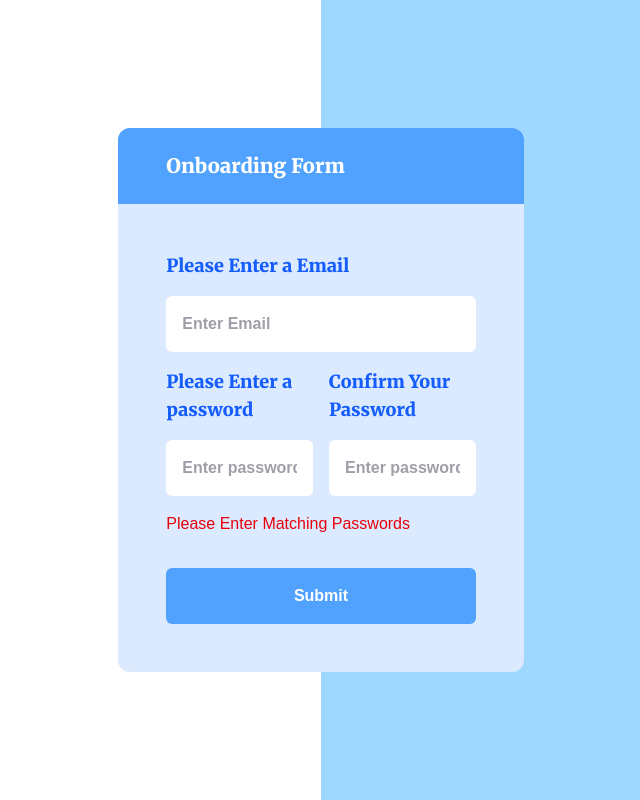
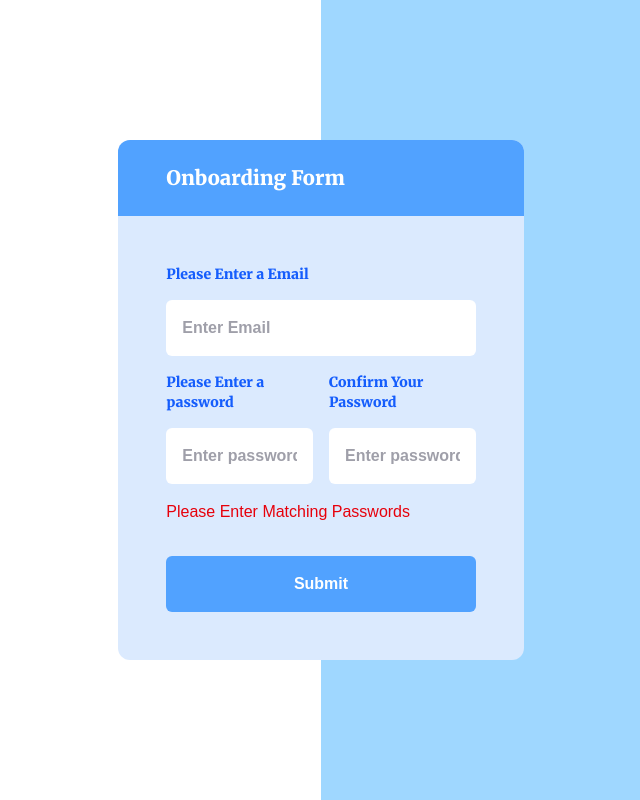
Before and after one commit to jacobEliasMoya/NextPress, a Next.js app: page / in a window 1280 px wide. Shown: the whole page, without its empty margins (319-959 px from the left). Built offline with nearby package versions, Linux system fonts and the light colour scheme.

Commit message:
font size adjustment

```diff
--- a/src/components/form/layout/Form.tsx
+++ b/src/components/form/layout/Form.tsx
@@ -40,6 +40,7 @@ export default function Form() {
   };
 
   const handleSubmit = async (e: React.FormEvent<HTMLFormElement>) => {
+
     e.preventDefault();
 
     const { email, password } = formState;
@@ -53,6 +54,7 @@ export default function Form() {
     const data = await res.json()
 
     console.log(data);
+
   };
 
   return (
--- a/src/components/form/misc/Label.tsx
+++ b/src/components/form/misc/Label.tsx
@@ -3,7 +3,7 @@ import LabelProps from "@/types/label";
 export default function Label({ htmlFor, title }: LabelProps) {
   return (
     <label
-      className="w-full font-merriweather font-black text-blue-600 text-sm md:text-lg"
+      className="w-full font-merriweather font-black text-blue-600 text-sm md:text-md"
       htmlFor={htmlFor}
     >
       {title}
```
